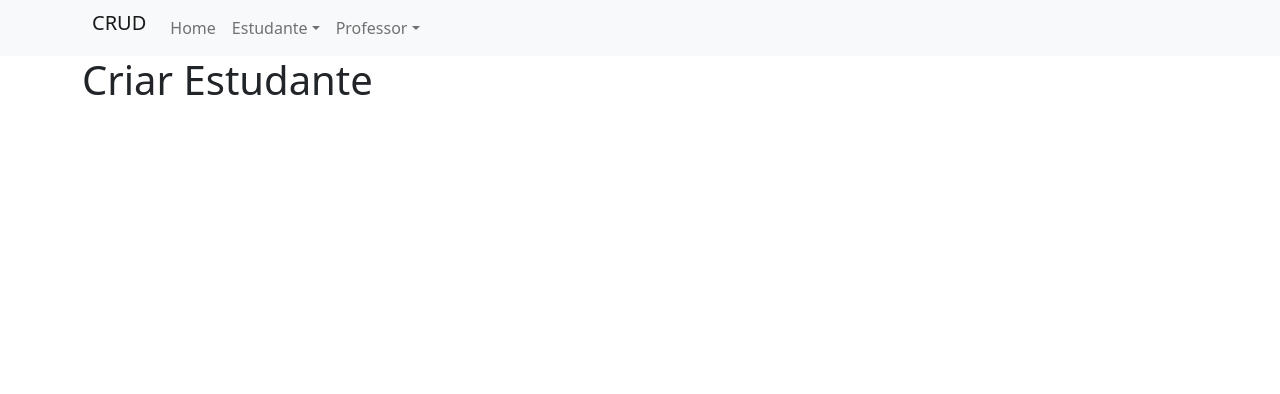
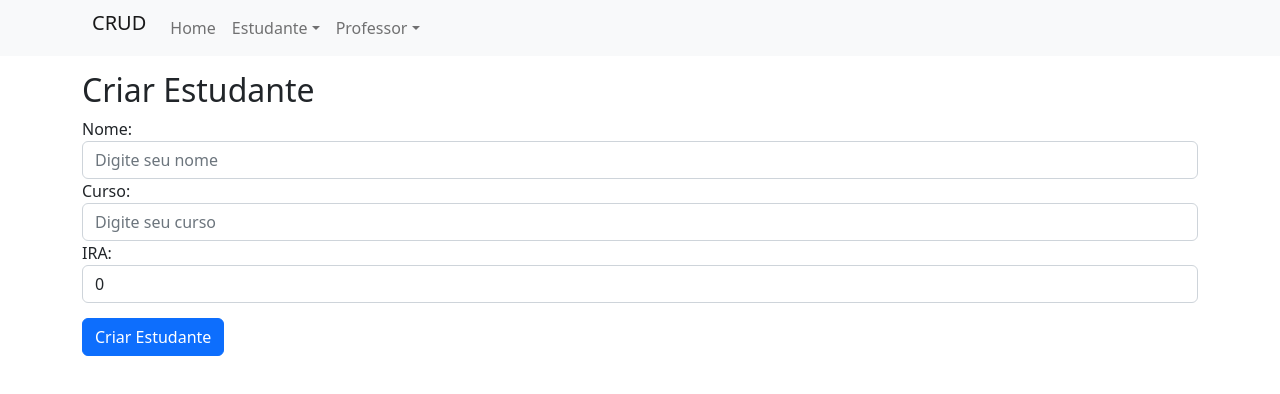
Before and after one commit to SamuelLost/desenvolvimento-web, a React (Create React App) app in the folder crud/: page /createStudent in a window 1280 px wide. Shown: the top 394 px of the page. Built offline with nearby package versions, Linux system fonts and the light colour scheme; the HTML template or start-up script is replaced by a standard one.

Commit message:
continuação sobre crud

```diff
--- a/crud/src/components/students/CreateStudent.jsx
+++ b/crud/src/components/students/CreateStudent.jsx
@@ -1,7 +1,74 @@
+import { useState } from "react"
 export const CreateStudent = () => {
+
+    const [name, setName] = useState('')
+    const [course, setCourse] = useState('')
+    const [ira, setIra] = useState(0.0)
+
+    const handleSubmit = (event) => {
+        event.preventDefault()
+        console.log(name)
+        console.log(course)
+        console.log(ira)
+
+        setCourse('')
+        setName('')
+        setIra(0.0)
+    }
+
     return (
-        <div>
-            <h1>Criar Estudante</h1>
+        <div style={{marginTop:15}}>
+            <h2>Criar Estudante</h2>
+
+            <form onSubmit={handleSubmit}>
+                <div className="form-group">
+                    <label htmlFor="">Nome: </label>
+                    <input type="text"
+                        className="form-control"
+                        placeholder="Digite seu nome"
+                        value={name}
+                        onChange={
+                            (event) => {
+                                // console.log(event.target.value)
+                                setName(event.target.value)
+                            }
+                        }
+                    />
+                </div>
+                <div className="form-group">
+                    <label htmlFor="">Curso: </label>
+                    <input type="text"
+                        className="form-control"
+                        placeholder="Digite seu curso"
+                        value={course}
+                        onChange={
+                            (event) => {
+                                // console.log(event.target.value)
+                                setCourse(event.target.value)
+                            }
+                        }
+                    />
+                </div>
+                <div className="form-group">
+                    <label htmlFor="">IRA: </label>
+                    <input type="number" step="any"
+                        className="form-control"
+                        placeholder="Digite seu IRA"
+                        value={ira}
+                        onChange={
+                            (event) => {
+                                // console.log(event.target.value)
+                                setIra(event.target.value)
+                            }
+                        }
+                    />
+                </div>
+                <div className="form-group" style={{marginTop:15}}>
+                    <input type="submit" value={"Criar Estudante"}
+                        className="btn btn-primary"
+                    />
+                </div>
+            </form>
         </div>
     )
 }
--- a/crud/src/components/students/ListStudent.jsx
+++ b/crud/src/components/students/ListStudent.jsx
@@ -1,7 +1,39 @@
+import { useState } from "react"
+import { students } from "./data"
+
 export const ListStudent = () => {
+
+    const [estudantes, setEstudantes] = useState(students)
+
+    const generateTableBody = () => {
+        return (
+            estudantes.map(
+                (element) => (
+                    <tr>
+                        <td>{element.name}</td>
+                        <td>{element.course}</td>
+                        <td>{element.ira}</td>
+                    </tr>
+                )
+            )
+        )
+    }
+
     return (
         <div>
             <h1>Listar Estudante</h1>
+            <table className="table table-striped">
+                <thead>
+                    <tr>
+                        <th>Nome</th>
+                        <th>Curso</th>
+                        <th>IRA</th>
+                    </tr>
+                </thead>
+                <tbody>
+                    {generateTableBody()}
+                </tbody>
+            </table>
         </div>
     )
 }
--- /dev/null
+++ b/crud/src/components/students/data.js
@@ -0,0 +1,7 @@
+let students = [
+    {name:"Samuel Henrique", course:"EC", ira:9.1},
+    {name:"Anderson Silva", course:"EC", ira:8.7},
+    {name:"Pedro Botelha", course:"EC", ira:9.0}
+]
+
+export {students}
```
